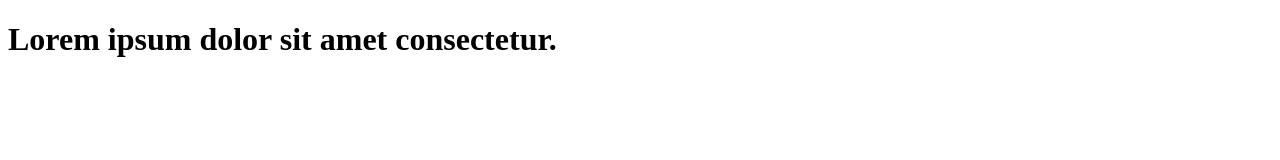
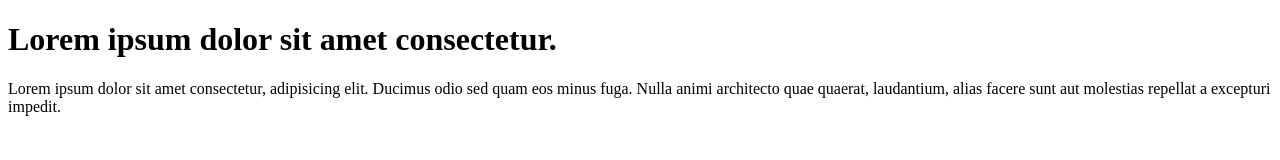
Before and after one commit to bettercall-gautam/learning-git, a plain HTML site: page index.html in a window 1280 px wide. Drawn offline with Linux system fonts and the light colour scheme.

Commit message:
add paragraph to code

```diff
--- a/index.html
+++ b/index.html
@@ -9,5 +9,6 @@
     <h1>
         Lorem ipsum dolor sit amet consectetur.
     </h1>
+    <p>Lorem ipsum dolor sit amet consectetur, adipisicing elit. Ducimus odio sed quam eos minus fuga. Nulla animi architecto quae quaerat, laudantium, alias facere sunt aut molestias repellat a excepturi impedit.</p>
 </body>
 </html>
```
